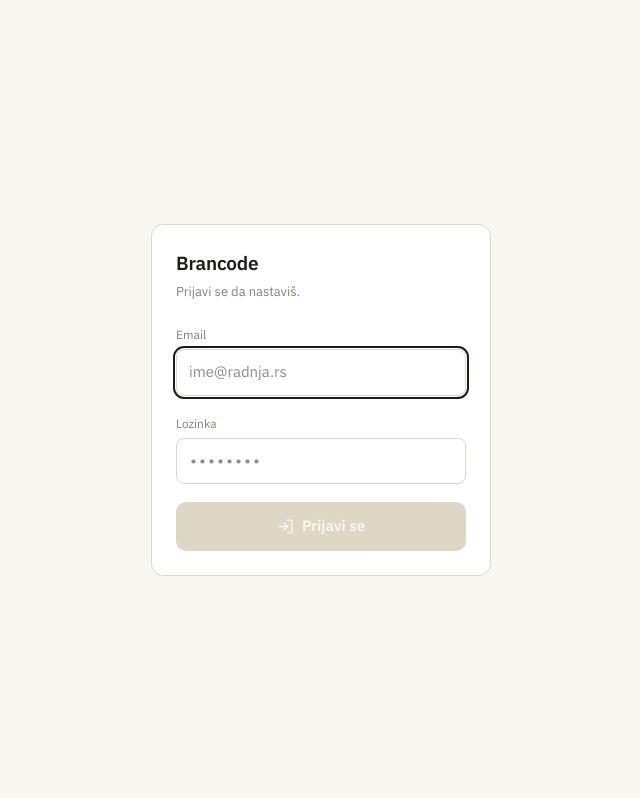
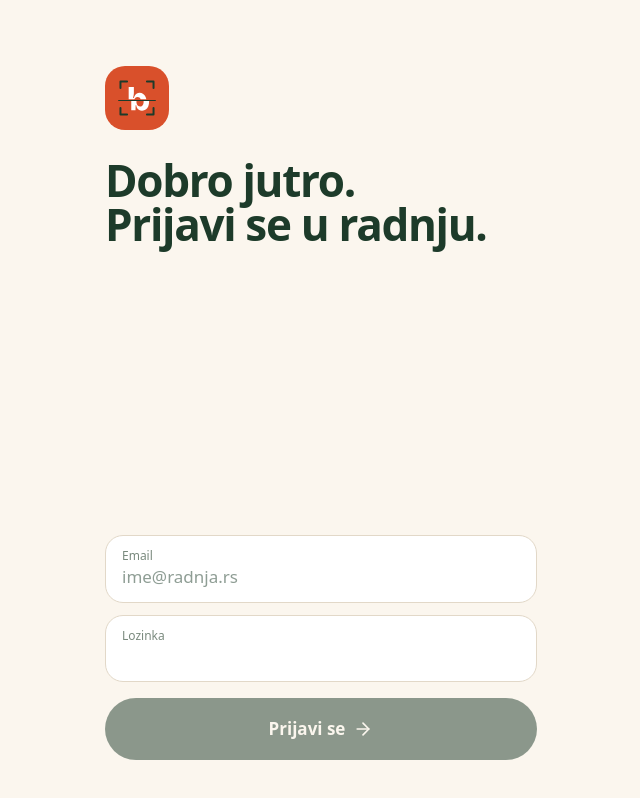
Before and after one commit to Bankacha/brancode, a React (Vite) app: page / in a window 1280 px wide. Shown: the whole page, without its empty margins (319-959 px from the left). Built offline with nearby package versions, Linux system fonts and the light colour scheme.

Commit message:
Redesign the login screen and move the app into a 480px shell with status toasts

```diff
--- a/src/App.jsx
+++ b/src/App.jsx
@@ -1,13 +1,13 @@
-import React from "react";
 import { Navigate, Route, Routes, useNavigate } from "react-router";
 import { usePrintQueue } from "./lib/printQueue.js";
 import { useProductEditor } from "./lib/useProductEditor.js";
-import { FONT_SANS, FONT_MONO, PAPER, INK, MUTE } from "./lib/legacyTheme.js";
+import { ToastProvider } from "./components/Toast.jsx";
+import LegacyLayout from "./screens/LegacyLayout.jsx";
 import Home from "./screens/Home.jsx";
 import Scan from "./screens/Scan.jsx";
 import ManualEntry from "./screens/ManualEntry.jsx";
 
-export default function App() {
+export default function App({ session }) {
   const navigate = useNavigate();
   const [queue, setQueue] = usePrintQueue();
   const editor = useProductEditor(queue, setQueue);
@@ -18,39 +18,18 @@
     editor.open(code);
   };
 
+  const legacy = (element) => <LegacyLayout queueLength={queue.length}>{element}</LegacyLayout>;
+
   return (
-    <div
-      style={{
-        fontFamily: FONT_SANS,
-        background: PAPER,
-        color: INK,
-        minHeight: "100%",
-        padding: "20px 16px 40px",
-        maxWidth: 480,
-        margin: "0 auto",
-      }}
-    >
-      <style>{`
-        @import url('https://fonts.googleapis.com/css2?family=IBM+Plex+Sans:wght@400;500;600&family=IBM+Plex+Mono:wght@500;600&display=swap');
-        * { box-sizing: border-box; }
-        button { font-family: inherit; }
-        input:focus { outline: 2px solid ${INK}; outline-offset: 1px; }
-      `}</style>
-
-      <header style={{ marginBottom: 22 }}>
-        <div style={{ display: "flex", alignItems: "baseline", justifyContent: "space-between" }}>
-          <h1 style={{ fontSize: 21, fontWeight: 600, margin: 0, letterSpacing: "-0.01em" }}>Brancode</h1>
-          <span style={{ fontFamily: FONT_MONO, fontSize: 12, color: MUTE }}>{queue.length} u listi</span>
-        </div>
-        <p style={{ fontSize: 13, color: MUTE, margin: "4px 0 0" }}>Skeniraj artikal, proveri cenu i dodaj ga u listu za štampu.</p>
-      </header>
-
-      <Routes>
-        <Route path="/" element={<Home queue={queue} setQueue={setQueue} editor={editor} />} />
-        <Route path="/skeniranje" element={<Scan onDetected={openCode} />} />
-        <Route path="/rucni-unos" element={<ManualEntry onSubmit={openCode} />} />
-        <Route path="*" element={<Navigate to="/" replace />} />
-      </Routes>
-    </div>
+    <ToastProvider>
+      <div className="mx-auto min-h-dvh w-full max-w-[480px]">
+        <Routes>
+          <Route path="/" element={legacy(<Home queue={queue} setQueue={setQueue} editor={editor} />)} />
+          <Route path="/skeniranje" element={legacy(<Scan onDetected={openCode} />)} />
+          <Route path="/rucni-unos" element={legacy(<ManualEntry onSubmit={openCode} />)} />
+          <Route path="*" element={<Navigate to="/" replace />} />
+        </Routes>
+      </div>
+    </ToastProvider>
   );
 }
--- a/src/auth/AuthGate.jsx
+++ b/src/auth/AuthGate.jsx
@@ -1,9 +1,8 @@
-import React, { useEffect, useState } from "react";
-import { LogOut } from "lucide-react";
+import { useEffect, useState } from "react";
 import { supabase } from "../supabaseClient";
-import Login from "./Login";
-import { FONT_SANS, FONT_MONO, PAPER, INK, MUTE, BORDER } from "../lib/legacyTheme.js";
+import Login from "./Login.jsx";
 
+// Renders `children(session)` once signed in, the login screen otherwise.
 export default function AuthGate({ children }) {
   const [session, setSession] = useState(undefined); // undefined = still loading
 
@@ -16,61 +15,8 @@
   }, []);
 
   if (session === undefined) {
-    return (
-      <div
-        style={{
-          fontFamily: FONT_SANS,
-          background: PAPER,
-          color: MUTE,
-          minHeight: "100vh",
-          display: "flex",
-          alignItems: "center",
-          justifyContent: "center",
-          fontSize: 13,
-        }}
-      >
-        Učitavanje…
-      </div>
-    );
+    return <div className="flex min-h-dvh items-center justify-center text-[13px] text-ink-3">Učitavanje…</div>;
   }
-
-  if (!session) {
-    return <Login />;
-  }
-
-  return (
-    <div style={{ minHeight: "100vh", background: PAPER }}>
-      <div
-        style={{
-          display: "flex",
-          alignItems: "center",
-          justifyContent: "space-between",
-          maxWidth: 480,
-          margin: "0 auto",
-          padding: "10px 16px 0",
-          fontFamily: FONT_SANS,
-        }}
-      >
-        <span style={{ fontFamily: FONT_MONO, fontSize: 12, color: MUTE }}>{session.user.email}</span>
-        <button
-          onClick={() => supabase.auth.signOut()}
-          style={{
-            display: "flex",
-            alignItems: "center",
-            gap: 6,
-            background: "transparent",
-            border: `1px solid ${BORDER}`,
-            borderRadius: 8,
-            padding: "6px 10px",
-            fontSize: 12,
-            color: INK,
-            cursor: "pointer",
-          }}
-        >
-          <LogOut size={13} /> Odjava
-        </button>
-      </div>
-      {children}
-    </div>
-  );
+  if (!session) return <Login />;
+  return children(session);
 }
--- a/src/auth/Login.jsx
+++ b/src/auth/Login.jsx
@@ -1,137 +1,49 @@
-import React, { useState } from "react";
-import { AlertCircle, LogIn } from "lucide-react";
+import { useState } from "react";
+import { ArrowRight, CircleAlert } from "lucide-react";
 import { supabase } from "../supabaseClient";
-import { FONT_SANS, FONT_MONO, PAPER, INK, RED, MUTE, BORDER, CARD } from "../lib/legacyTheme.js";
+import Button from "../components/Button.jsx";
+import Field from "../components/Field.jsx";
+import Logo from "../components/Logo.jsx";
 
+// Handoff "01 · Prijava".
 export default function Login() {
   const [email, setEmail] = useState("");
   const [password, setPassword] = useState("");
   const [loading, setLoading] = useState(false);
-  const [loginError, setLoginError] = useState(null);
+  const [failed, setFailed] = useState(false);
+
+  const ready = email.trim() !== "" && password !== "";
 
   const handleSubmit = async (e) => {
     e.preventDefault();
-    if (!email.trim() || !password) return;
+    if (!ready) return;
     setLoading(true);
-    setLoginError(null);
-    const { error } = await supabase.auth.signInWithPassword({
-      email: email.trim(),
-      password,
-    });
-    if (error) {
-      setLoginError("Pogrešan email ili lozinka.");
-    }
+    setFailed(false);
+    const { error } = await supabase.auth.signInWithPassword({ email: email.trim(), password });
+    if (error) setFailed(true);
     setLoading(false);
   };
 
   return (
-    <div
-      style={{
-        fontFamily: FONT_SANS,
-        background: PAPER,
-        color: INK,
-        minHeight: "100vh",
-        display: "flex",
-        alignItems: "center",
-        justifyContent: "center",
-        padding: "20px 16px",
-      }}
-    >
-      <style>{`
-        @import url('https://fonts.googleapis.com/css2?family=IBM+Plex+Sans:wght@400;500;600&family=IBM+Plex+Mono:wght@500;600&display=swap');
-        * { box-sizing: border-box; }
-        button { font-family: inherit; }
-        input:focus { outline: 2px solid ${INK}; outline-offset: 1px; }
-      `}</style>
-      <form
-        onSubmit={handleSubmit}
-        style={{
-          width: "100%",
-          maxWidth: 340,
-          background: CARD,
-          border: `1px solid ${BORDER}`,
-          borderRadius: 12,
-          padding: 24,
-        }}
-      >
-        <h1 style={{ fontSize: 19, fontWeight: 600, margin: "0 0 4px", letterSpacing: "-0.01em" }}>
-          Brancode
-        </h1>
-        <p style={{ fontSize: 13, color: MUTE, margin: "0 0 20px" }}>Prijavi se da nastaviš.</p>
+    <div className="mx-auto flex min-h-dvh w-full max-w-[480px] flex-col px-6 pt-[calc(66px+env(safe-area-inset-top))] pb-[calc(40px+env(safe-area-inset-bottom))]">
+      <Logo size={64} />
+      <h1 className="mt-7 font-display text-[44px] leading-none font-extrabold tracking-[-0.03em] text-ink">
+        <span className="block">Dobro jutro.</span>
+        <span className="block">Prijavi se u radnju.</span>
+      </h1>
 
-        {loginError && (
-          <div
-            style={{
-              display: "flex",
-              gap: 8,
-              fontSize: 13,
-              color: RED,
-              background: "#FBEAE8",
-              padding: 10,
-              borderRadius: 8,
-              marginBottom: 14,
-            }}
-          >
-            <AlertCircle size={16} style={{ flexShrink: 0, marginTop: 1 }} />
-            <span>{loginError}</span>
+      <form onSubmit={handleSubmit} className="mt-auto flex flex-col gap-3 pt-10">
+        {failed && (
+          <div className="flex items-center gap-2.5 rounded-error bg-danger-bg px-4 py-3 text-[15px] font-medium text-danger-ink">
+            <CircleAlert size={18} className="shrink-0" />
+            <span>Pogrešan email ili lozinka.</span>
           </div>
         )}
-
-        <label style={{ fontSize: 12, color: MUTE }}>Email</label>
-        <input
-          type="email"
-          autoFocus
-          value={email}
-          onChange={(e) => setEmail(e.target.value)}
-          placeholder="ime@radnja.rs"
-          style={{
-            width: "100%",
-            fontSize: 15,
-            padding: "11px 12px",
-            borderRadius: 8,
-            border: `1px solid ${BORDER}`,
-            margin: "4px 0 14px",
-          }}
-        />
-
-        <label style={{ fontSize: 12, color: MUTE }}>Lozinka</label>
-        <input
-          type="password"
-          value={password}
-          onChange={(e) => setPassword(e.target.value)}
-          placeholder="••••••••"
-          style={{
-            fontFamily: FONT_MONO,
-            width: "100%",
-            fontSize: 15,
-            padding: "11px 12px",
-            borderRadius: 8,
-            border: `1px solid ${BORDER}`,
-            margin: "4px 0 18px",
-          }}
-        />
-
-        <button
-          type="submit"
-          disabled={loading || !email.trim() || !password}
-          style={{
-            width: "100%",
-            display: "flex",
-            alignItems: "center",
-            justifyContent: "center",
-            gap: 8,
-            background: loading || !email.trim() || !password ? BORDER : INK,
-            color: PAPER,
-            border: "none",
-            borderRadius: 10,
-            padding: "13px",
-            fontSize: 15,
-            fontWeight: 600,
-            cursor: loading || !email.trim() || !password ? "not-allowed" : "pointer",
-          }}
-        >
-          <LogIn size={17} /> {loading ? "Prijavljivanje…" : "Prijavi se"}
-        </button>
+        <Field label="Email" type="email" autoComplete="email" placeholder="ime@radnja.rs" value={email} onChange={(e) => setEmail(e.target.value)} />
+        <Field label="Lozinka" type="password" autoComplete="current-password" value={password} onChange={(e) => setPassword(e.target.value)} />
+        <Button type="submit" variant="dark" iconRight={ArrowRight} disabled={loading || !ready} className="mt-1 w-full">
+          {loading ? "Prijavljivanje…" : "Prijavi se"}
+        </Button>
       </form>
     </div>
   );
--- a/src/main.jsx
+++ b/src/main.jsx
@@ -11,9 +11,7 @@
 ReactDOM.createRoot(document.getElementById("root")).render(
   <React.StrictMode>
     <BrowserRouter>
-      <AuthGate>
-        <App />
-      </AuthGate>
+      <AuthGate>{(session) => <App session={session} />}</AuthGate>
     </BrowserRouter>
   </React.StrictMode>
 );
--- /dev/null
+++ b/src/screens/LegacyLayout.jsx
@@ -0,0 +1,23 @@
+import React from "react";
+import { FONT_SANS, FONT_MONO, PAPER, INK, MUTE } from "../lib/legacyTheme.js";
+
+// The pre-redesign page frame for screens not yet redesigned (temporary,
+// removed with legacyTheme.js at the end of phase 4).
+export default function LegacyLayout({ queueLength, children }) {
+  return (
+    <div style={{ fontFamily: FONT_SANS, background: PAPER, color: INK, minHeight: "100dvh", padding: "20px 16px 40px" }}>
+      <style>{`
+        @import url('https://fonts.googleapis.com/css2?family=IBM+Plex+Sans:wght@400;500;600&family=IBM+Plex+Mono:wght@500;600&display=swap');
+        input:focus { outline: 2px solid ${INK}; outline-offset: 1px; }
+      `}</style>
+      <header style={{ marginBottom: 22 }}>
+        <div style={{ display: "flex", alignItems: "baseline", justifyContent: "space-between" }}>
+          <h1 style={{ fontSize: 21, fontWeight: 600, margin: 0, letterSpacing: "-0.01em" }}>Brancode</h1>
+          <span style={{ fontFamily: FONT_MONO, fontSize: 12, color: MUTE }}>{queueLength} u listi</span>
+        </div>
+        <p style={{ fontSize: 13, color: MUTE, margin: "4px 0 0" }}>Skeniraj artikal, proveri cenu i dodaj ga u listu za štampu.</p>
+      </header>
+      {children}
+    </div>
+  );
+}
```
Also changed, not shown: 1 other file (tests, documents, lock files or other folders).
